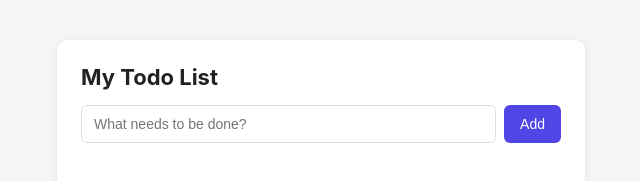
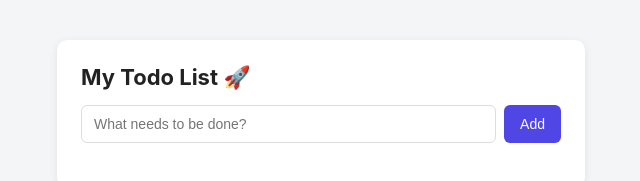
Before and after one commit to balajijayababu23/todo-app, a plain HTML site: page frontend/index.html in a window 1280 px wide. Shown: the full height of the page, 319-959 px from the left. Drawn offline with Linux system fonts and the light colour scheme; no server answers.

Commit message:
Update todo list title

```diff
--- a/frontend/index.html
+++ b/frontend/index.html
@@ -7,7 +7,7 @@
 </head>
 <body>
   <div class="container">
-    <h1>My Todo List</h1>
+    <h1>My Todo List 🚀</h1>
     <form id="task-form">
       <input type="text" id="task-input" placeholder="What needs to be done?" required>
       <button type="submit">Add</button>
```
